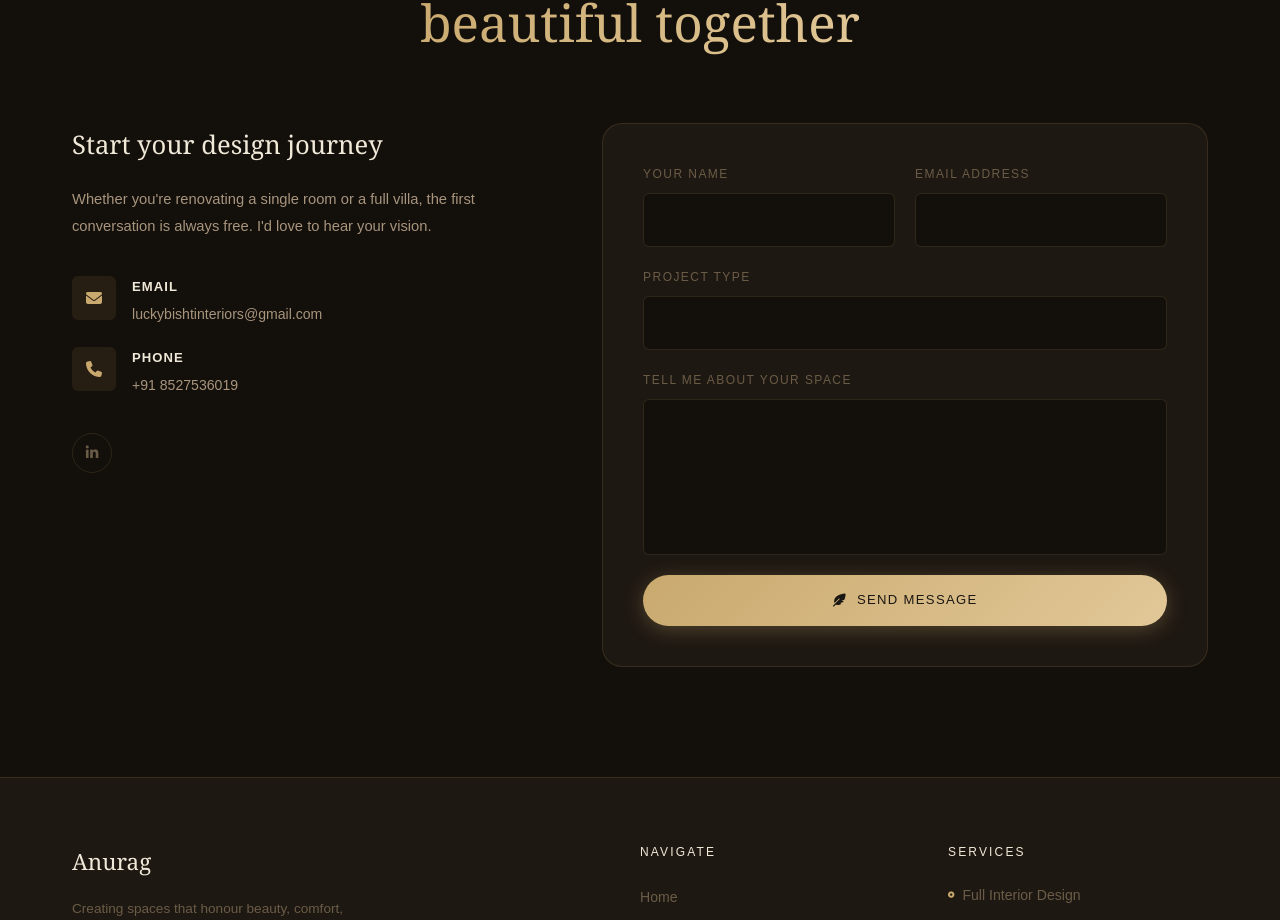
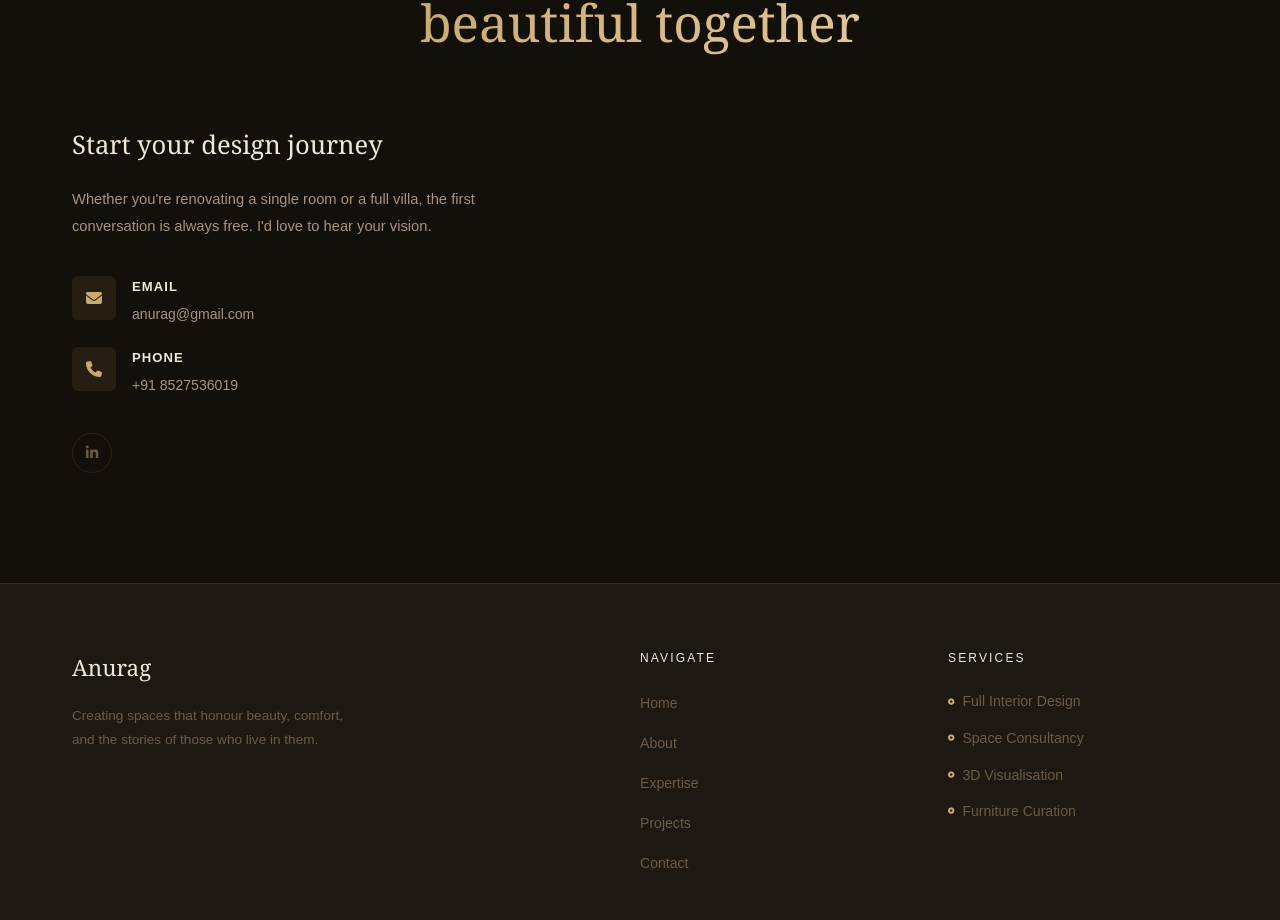
Before and after one commit to nikhilknick/port_anu, a Next.js app: page / in a window 1280 px wide. Shown: the part 5438-6358 px from the top of the page. Built offline with nearby package versions, Linux system fonts and the light colour scheme.

Commit message:
Change name

```diff
--- a/src/components/Contact.tsx
+++ b/src/components/Contact.tsx
@@ -63,7 +63,7 @@ export default function Contact() {
                 </div>
                 <div className="flex flex-col gap-[3px]">
                   <strong className="text-[0.82rem] tracking-[0.08em] uppercase text-text-primary">Email</strong>
-                  <span className="text-[0.88rem] text-text-secondary">luckybishtinteriors@gmail.com</span>
+                  <span className="text-[0.88rem] text-text-secondary">anurag@gmail.com</span>
                 </div>
               </div>
 
@@ -88,7 +88,7 @@ export default function Contact() {
             </div>
           </motion.div>
 
-          <motion.div
+          {/* <motion.div
             initial={{ opacity: 0, x: 40 }}
             whileInView={{ opacity: 1, x: 0 }}
             viewport={{ once: true }}
@@ -173,7 +173,7 @@ export default function Contact() {
                 </div>
               )}
             </form>
-          </motion.div>
+          </motion.div> */}
         </div>
       </div>
     </section>
--- a/src/components/Loader.tsx
+++ b/src/components/Loader.tsx
@@ -24,7 +24,7 @@ export default function Loader({ isLoading }: LoaderProps) {
               transition={{ duration: 0.8, delay: 0.3 }}
               className="font-display text-[clamp(3rem,8vw,5.5rem)] font-light tracking-[0.25em] text-gold"
             >
-              A.K
+              ANURAG
             </motion.div>
             <motion.div
               initial={{ opacity: 0 }}
--- a/src/components/ParticleCanvas.tsx
+++ b/src/components/ParticleCanvas.tsx
@@ -23,7 +23,7 @@ export default function ParticleCanvas() {
     if (!ctx) return
 
     let W: number, H: number
-    let particles: Particle[] = []
+    let particles: ParticleClass[] = []
     let animFrame: number
     const MAX = window.innerWidth < 768 ? 35 : 70
     const CONNECTION_DIST = 120
@@ -64,6 +64,7 @@ export default function ParticleCanvas() {
       }
 
       draw() {
+        if (!ctx) return
         ctx.beginPath()
         ctx.arc(this.x, this.y, this.r, 0, Math.PI * 2)
         ctx.fillStyle = this.color
@@ -81,6 +82,7 @@ export default function ParticleCanvas() {
     }
 
     const drawConnections = () => {
+      if (!ctx) return
       for (let i = 0; i < particles.length; i++) {
         for (let j = i + 1; j < particles.length; j++) {
           const dx = particles[i].x - particles[j].x
@@ -99,6 +101,7 @@ export default function ParticleCanvas() {
     }
 
     const animate = () => {
+      if (!ctx) return
       ctx.clearRect(0, 0, W, H)
       drawConnections()
       particles.forEach((p) => {
```
